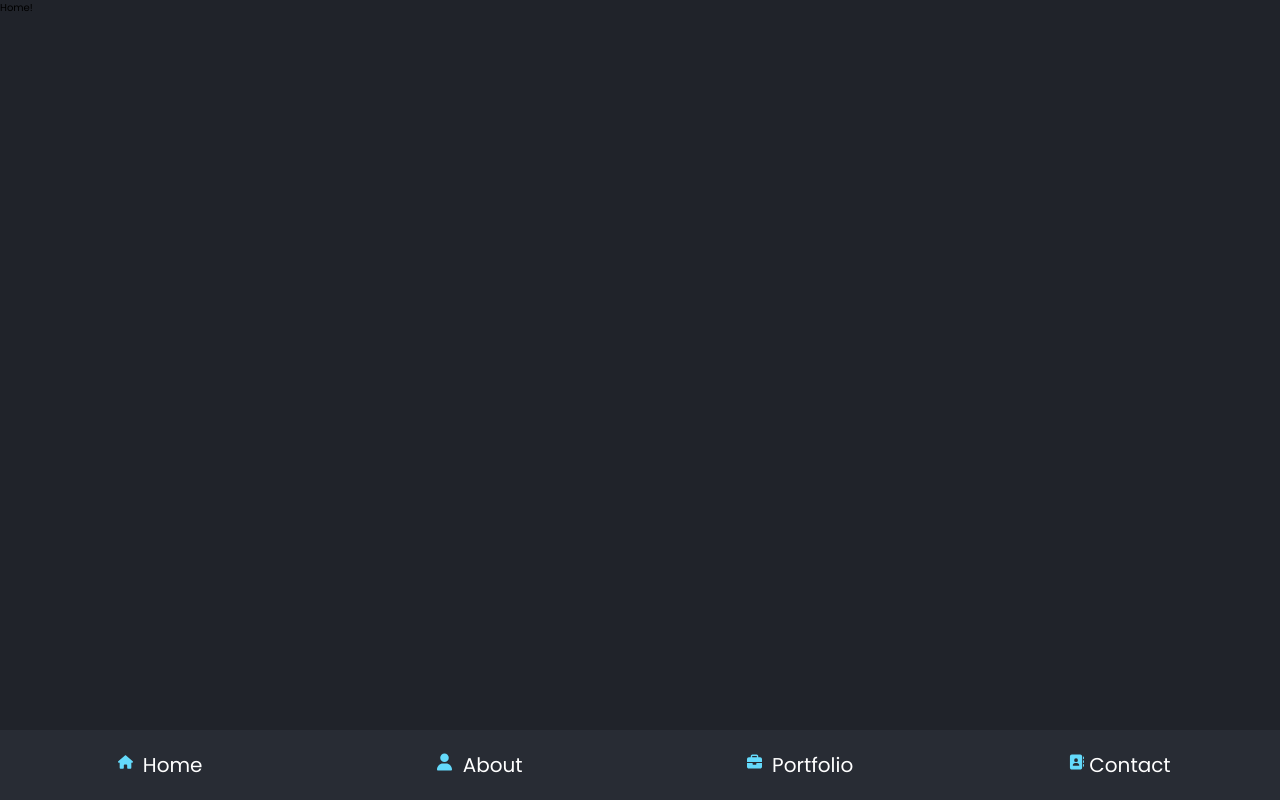
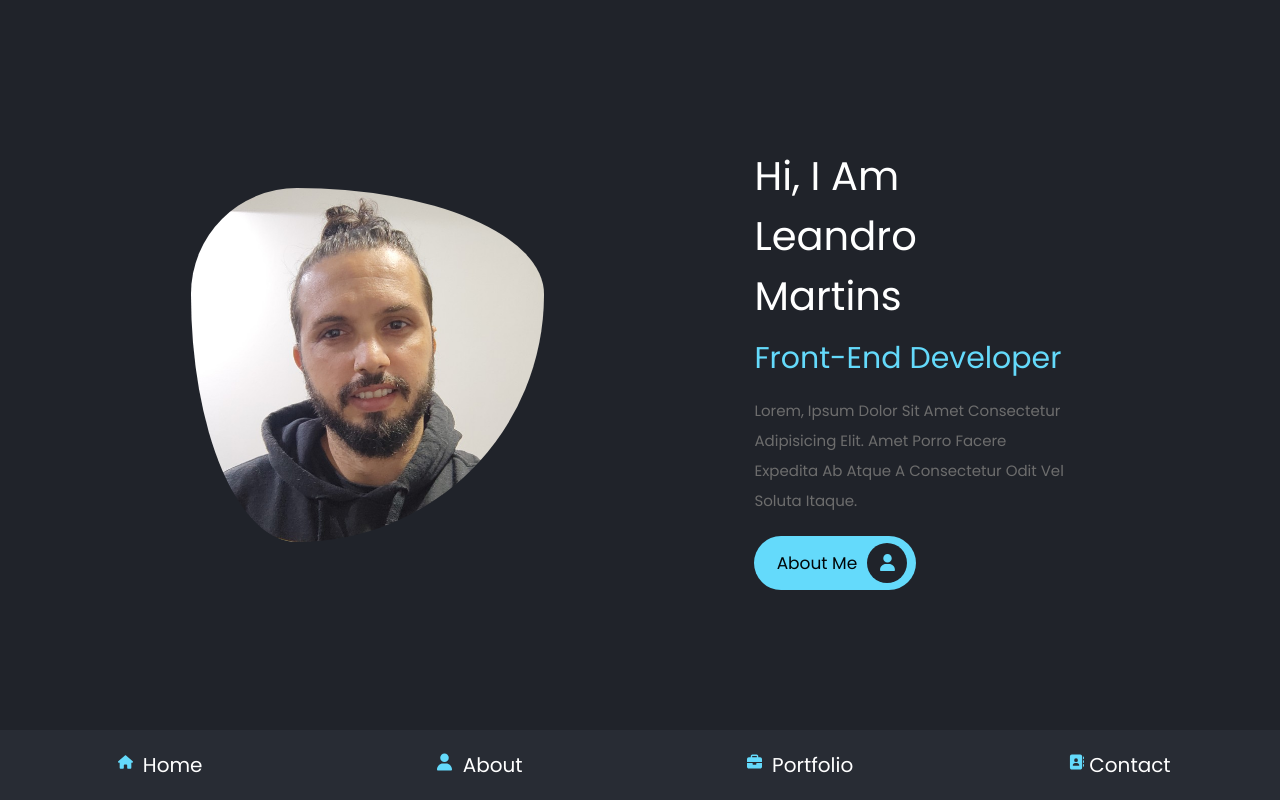
Before and after one commit to lemartins07/portfolio-nextjs, a Next.js app: page / in a window 1280 px wide. Built offline with nearby package versions, Linux system fonts and the light colour scheme.

Commit message:
Home page

```diff
--- a/src/app/page.tsx
+++ b/src/app/page.tsx
@@ -1,3 +1,27 @@
+import { HomeContainer, HomeContent, HomeImage } from './styles'
+import Image from 'next/image'
+import { Button } from '@/components/Button'
+
 export default function Home() {
-  return <main>Home!</main>
+  return (
+    <HomeContainer>
+      <HomeImage>
+        <Image
+          alt="Leandro Martins"
+          src="/leandro_portfolio.jpg"
+          width={700}
+          height={700}
+        />
+      </HomeImage>
+      <HomeContent>
+        <h3>hi, i am leandro martins</h3>
+        <span>front-end developer</span>
+        <p>
+          Lorem, ipsum dolor sit amet consectetur adipisicing elit. Amet porro
+          facere expedita ab atque a consectetur odit vel soluta itaque.
+        </p>
+        <Button href="/about" text="about me" icon="user" />
+      </HomeContent>
+    </HomeContainer>
+  )
 }
--- /dev/null
+++ b/src/app/styles.ts
@@ -0,0 +1,74 @@
+'use client'
+
+import styled from 'styled-components'
+
+export const HomeContainer = styled.section`
+  display: flex;
+  align-items: center;
+  flex-wrap: wrap;
+  gap: 4rem;
+  min-height: calc(100vh - 6.5rem);
+
+  @media (max-width: 768px) {
+    text-align: center !important;
+    gap: 2rem;
+  }
+`
+
+export const HomeContent = styled.section`
+  flex: 1 1 42rem;
+  justify-content: center;
+  align-items: center;
+
+  h3 {
+    color: ${(props) => props.theme.white};
+    font-size: 4rem;
+    padding-bottom: 0.5rem;
+  }
+
+  span {
+    font-size: 3rem;
+    color: ${(props) => props.theme['blue-500']};
+    padding: 0.5rem 0;
+    display: block;
+  }
+
+  p {
+    font-size: 1.5rem;
+    color: ${(props) => props.theme['gray-700']};
+    padding: 1rem 0;
+    line-height: 2;
+  }
+
+  @media (max-width: 768px) {
+    h3 {
+      font-size: 3rem;
+    }
+    span {
+      font-size: 2.5rem;
+    }
+
+    a {
+      margin-left: auto;
+      margin-right: auto;
+    }
+  }
+`
+
+export const HomeImage = styled.div`
+  flex: 1 1 42rem;
+  text-align: center;
+
+  img {
+    height: 70%;
+    width: 70%;
+    border-radius: 30% 70% 70% 30% / 30% 30% 70% 70%;
+  }
+
+  @media (max-width: 768px) {
+    img {
+      height: 30rem;
+      width: 30rem;
+    }
+  }
+`
--- /dev/null
+++ b/src/components/Button/index.tsx
@@ -0,0 +1,35 @@
+'use client'
+
+import { FaAddressBook, FaBriefcase, FaHouse, FaUser } from 'react-icons/fa6'
+import { ButtonContainer } from './styles'
+
+interface ButtonProps {
+  href: string
+  text: string
+  icon: 'user' | 'house' | 'addressBook' | 'briefcase'
+}
+
+export function Button({ href, text, icon }: ButtonProps) {
+  let seletedIcon
+
+  switch (icon) {
+    case 'user':
+      seletedIcon = <FaUser />
+      break
+    case 'addressBook':
+      seletedIcon = <FaAddressBook />
+      break
+    case 'briefcase':
+      seletedIcon = <FaBriefcase />
+      break
+    case 'house':
+      seletedIcon = <FaHouse />
+      break
+  }
+  return (
+    <ButtonContainer href={href}>
+      {text}
+      <i>{seletedIcon}</i>
+    </ButtonContainer>
+  )
+}
--- /dev/null
+++ b/src/components/Button/styles.ts
@@ -0,0 +1,41 @@
+'use client'
+
+import Link from 'next/link'
+import styled from 'styled-components'
+
+export const ButtonContainer = styled(Link)`
+  display: flex;
+  align-items: center;
+  justify-content: center;
+  max-width: 162px;
+  max-height: 54px;
+  margin-top: 1rem;
+  border-radius: 5rem;
+  background: ${(props) => props.theme['blue-500']};
+  padding: 0.7rem;
+  color: ${(props) => props.theme['gray-100']};
+  font-size: 1.7rem;
+  padding-left: 2rem;
+
+  & i {
+    height: 4rem;
+    width: 4rem;
+    display: flex;
+    align-items: center;
+    justify-content: center;
+
+    background: ${(props) => props.theme['gray-400']};
+    color: ${(props) => props.theme['blue-500']};
+    border-radius: 50%;
+    margin-left: 1rem;
+    transition: 0.2s linear;
+  }
+
+  & svg {
+    font-size: 1.7rem;
+  }
+
+  &:hover i {
+    margin-left: 2rem;
+  }
+`
--- a/src/styles/global.ts
+++ b/src/styles/global.ts
@@ -61,20 +61,6 @@ export const GlobalStyles = createGlobalStyle`
     font-size: 12vw;
   }
 
-  .home {
-    text-align: center;
-    gap: 2rem;
-  }
-  .home .image img {
-    height: 30rem;
-    width: 30rem;
-  }
-  .home .content h3 {
-    font-size: 3rem;
-  }
-  .home .content span {
-    font-size: 2.5rem;
-  }
   .contact .row form .inputBox input {
     width: 100%;
   }
--- a/src/styles/themes/default.ts
+++ b/src/styles/themes/default.ts
@@ -7,4 +7,5 @@ export const defaultTheme = {
   'gray-700': '#6D6D6D',
 
   'blue-500': '#64DAFB',
+  'box-shadow': '0 .5rem 1rem rgba(0,0,0,.7)',
 } as const
```
Also changed, not shown: public/leandro_portfolio.jpg (added), 1 other file (tests, documents, lock files or other folders).
